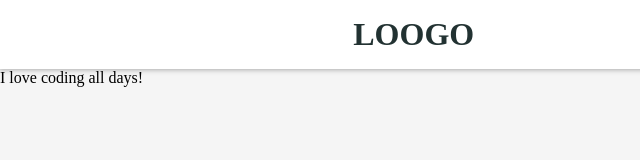
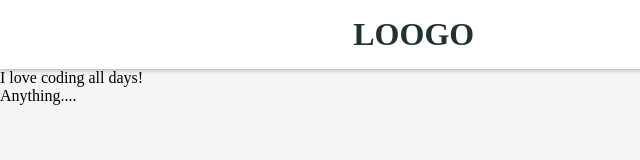
Before and after one commit to Adil-Akothiat/learn-git, a plain HTML site: page index.html in a window 1280 px wide. Shown: the full height of the page, 0-640 px from the left. Drawn offline with Linux system fonts and the light colour scheme.

Commit message:
Update index.html

```diff
--- a/index.html
+++ b/index.html
@@ -23,5 +23,8 @@
             I love coding all days!
         </p>
     </section>
+    <p>
+        Anything....
+    </p>
 </body>
 </html>
```
